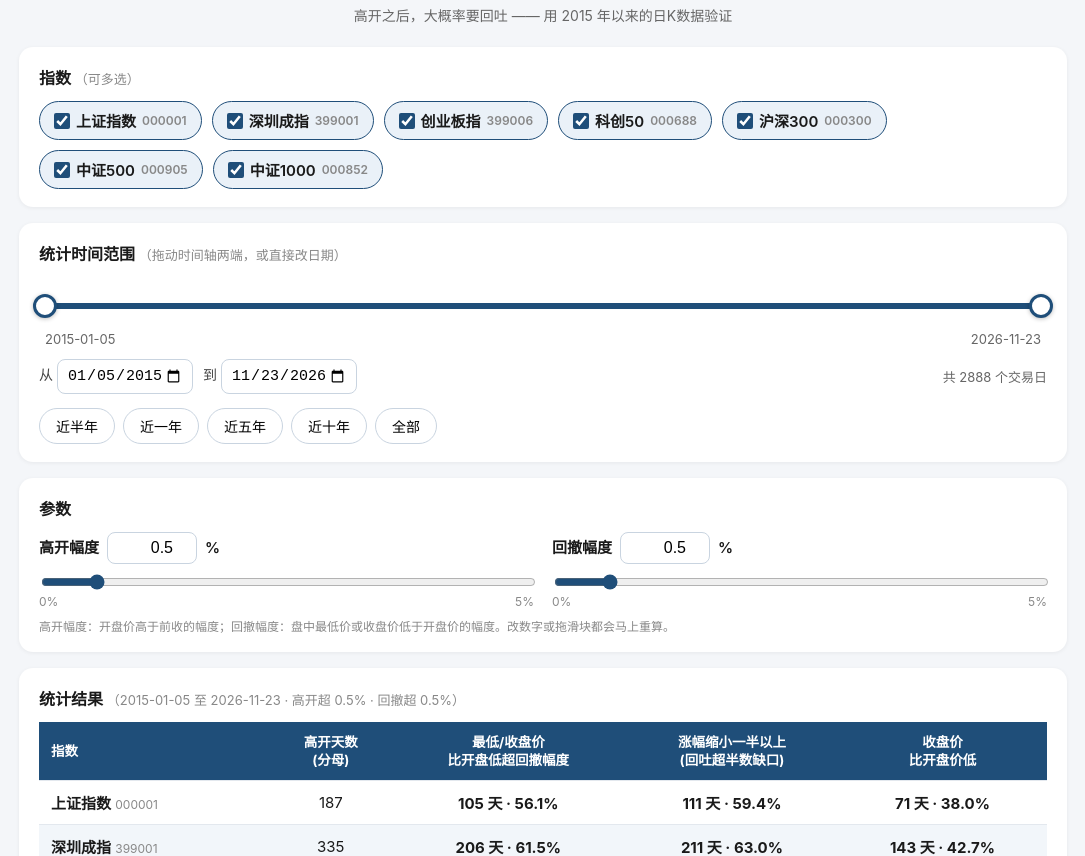
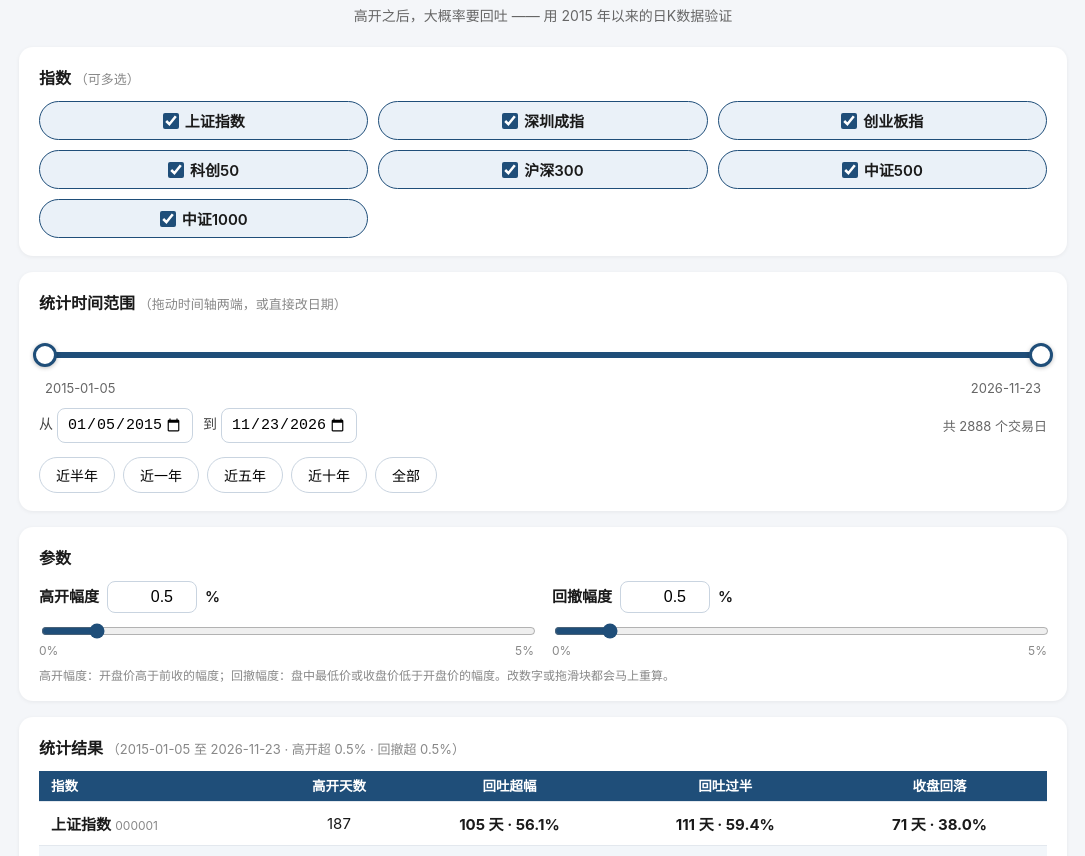
Before and after one commit to wdr0214/da-a-zuxun, a plain HTML site: page index.html in a window 1280 px wide. Shown: the part 90-946 px from the top of the page, without its empty margins (97-1182 px from the left). Drawn offline with Linux system fonts and the light colour scheme.

Commit message:
指数每行三个不显示代码、表头改短、百分比加粗

```diff
--- a/index.html
+++ b/index.html
@@ -14,14 +14,13 @@
   .card { background: #fff; border-radius: 14px; padding: 18px 20px; margin-top: 16px; box-shadow: 0 1px 4px rgba(0,0,0,.06); }
   .card h2 { margin: 0 0 12px; font-size: 16px; }
   .hint { color: #888; font-size: 12px; margin-top: 8px; }
-  /* 指数多选 */
-  .chips { display: flex; flex-wrap: wrap; gap: 10px; }
-  .chip { display: inline-flex; align-items: center; gap: 6px; border: 1.5px solid #c9d4e0; border-radius: 999px; padding: 8px 14px; font-size: 15px; cursor: pointer; user-select: none; background: #fff; }
+  /* 指数多选：每行三个，只显示名称 */
+  .chips { display: grid; grid-template-columns: repeat(3, 1fr); gap: 10px; }
+  .chip { display: inline-flex; align-items: center; justify-content: center; gap: 6px; border: 1.5px solid #c9d4e0; border-radius: 999px; padding: 8px 10px; font-size: 15px; cursor: pointer; user-select: none; background: #fff; white-space: nowrap; }
   .chip input { accent-color: #1f4e79; width: 16px; height: 16px; margin: 0; }
   .chip.on { border-color: #1f4e79; background: #eaf1f8; font-weight: 600; }
   @media (max-width: 640px) {
-    .chips { display: grid; grid-template-columns: 1fr 1fr; }
-    .chip { justify-content: flex-start; padding: 8px 10px; font-size: 14px; }
+    .chip { padding: 8px 6px; font-size: 14px; }
   }
   /* 时间快捷键 */
   .presets { display: flex; gap: 8px; margin-top: 14px; flex-wrap: wrap; }
@@ -48,7 +47,7 @@
   /* 结果表 */
   table { width: 100%; border-collapse: collapse; font-size: 15px; }
   th, td { padding: 11px 8px; text-align: center; border-bottom: 1px solid #e3e8ee; }
-  th { background: #1f4e79; color: #fff; font-size: 13.5px; line-height: 1.35; }
+  th { background: #1f4e79; color: #fff; font-size: 13.5px; line-height: 1.2; padding: 7px 8px; white-space: nowrap; }
   th:first-child, td:first-child { text-align: left; padding-left: 12px; }
   td.num { font-weight: 700; }
   tr:nth-child(even) td { background: #f2f6fa; }
@@ -152,7 +151,7 @@ const chipsEl = document.getElementById('chips');
 for (const code of ORDER) {
   const lab = document.createElement('label');
   lab.className = 'chip on';
-  lab.innerHTML = '<input type="checkbox" checked> ' + NAMES[code] + ' <span style="color:#888;font-size:12px;">' + code + '</span>';
+  lab.innerHTML = '<input type="checkbox" checked> ' + NAMES[code];
   const cb = lab.querySelector('input');
   cb.addEventListener('change', () => {
     if (cb.checked) { state.selected.add(code); lab.classList.add('on'); }
@@ -333,14 +332,14 @@ function render() {
     resultWrap.innerHTML = '<div class="empty">请至少选择一个指数</div>';
     return;
   }
-  let html = '<table><thead><tr><th>指数</th><th>高开天数<br>(分母)</th><th>最低/收盘价<br>比开盘低超回撤幅度</th><th>涨幅缩小一半以上<br>(回吐超半数缺口)</th><th>收盘价<br>比开盘价低</th></tr></thead><tbody>';
+  let html = '<table><thead><tr><th>指数</th><th>高开天数</th><th>回吐超幅</th><th>回吐过半</th><th>收盘回落</th></tr></thead><tbody>';
   for (const code of codes) {
     const r = compute(code);
     html += '<tr><td><span class="idx-name">' + NAMES[code] + '</span> <span class="idx-code">' + code + '</span></td>'
       + '<td>' + r.denom + '</td>'
-      + '<td class="num">' + (r.denom ? r.m1 + ' 天 · ' + pct(r.m1, r.denom) : '—') + '</td>'
-      + '<td class="num">' + (r.denom ? r.m2 + ' 天 · ' + pct(r.m2, r.denom) : '—') + '</td>'
-      + '<td class="num">' + (r.denom ? r.m3 + ' 天 · ' + pct(r.m3, r.denom) : '—') + '</td></tr>';
+      + '<td class="num">' + (r.denom ? r.m1 + ' 天 · <b>' + pct(r.m1, r.denom) + '</b>' : '—') + '</td>'
+      + '<td class="num">' + (r.denom ? r.m2 + ' 天 · <b>' + pct(r.m2, r.denom) + '</b>' : '—') + '</td>'
+      + '<td class="num">' + (r.denom ? r.m3 + ' 天 · <b>' + pct(r.m3, r.denom) + '</b>' : '—') + '</td></tr>';
   }
   html += '</tbody></table>';
   html += '<div class="hint">口径：分母为区间内高开超过设定幅度的天数；“比开盘低超回撤幅度”指当日最低价或收盘价比开盘价低超过回撤幅度；“涨幅缩小一半以上”指开盘缺口被回吐一半以上（最低价或收盘价跌破开盘价与前收的中点）；“收盘价比开盘价低”仅统计收盘价低于开盘价（任意幅度）。最低价或收盘价任一满足即计入（第一、二列）。</div>';
```
Also changed, not shown: template.html (+10 -11 lines).
